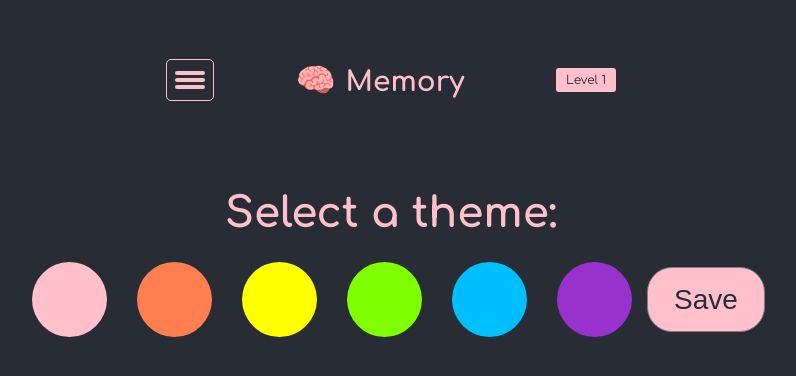
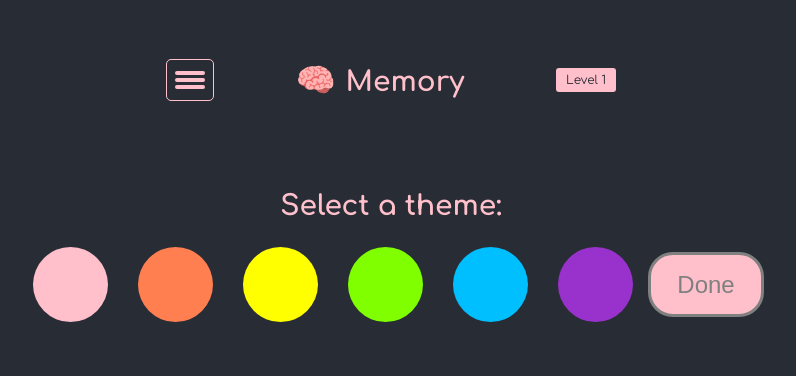
Before and after one commit to amlane/matching-game, a React (Create React App) app: page /settings in a window 1280 px wide. Shown: the top 376 px of the page, without its empty margins (249-1045 px from the left). Built offline with nearby package versions, Linux system fonts and the light colour scheme.

Commit message:
added the ability to remember which level the user was on and finished up the last styling tweeks for now

```diff
--- a/src/components/Cards.jsx
+++ b/src/components/Cards.jsx
@@ -18,6 +18,14 @@ function Cards({ level, setLevel }) {
   const [isGameWon, setIsGameWon] = useState(false);
 
   useEffect(() => {
+    console.log("setLevel");
+    // checks for last level user was on
+    let currentLevel = localStorage.getItem("current_level");
+    if (currentLevel) {
+      setCardQty(12 + 4 * (currentLevel - 1));
+      setLevel(currentLevel);
+    }
+
     let newGame = [];
     let count = 0;
     for (let i = 1; i <= cardQty / 2; i++) {
@@ -29,7 +37,7 @@ function Cards({ level, setLevel }) {
     shuffle(newGame);
 
     setGameBoard(newGame);
-  }, [cardQty]);
+  }, [cardQty, setLevel]);
 
   useEffect(() => {
     let initializeBoard = [];
--- a/src/components/ColorTheme.jsx
+++ b/src/components/ColorTheme.jsx
@@ -35,7 +35,7 @@ function ColorTheme(props) {
           className="selection purple"
           onClick={() => setColorTheme("darkorchid")}
         ></div>
-        <button onClick={() => props.history.push("/")}>Save</button>
+        <button onClick={() => props.history.push("/")}>Done</button>
       </section>
     </div>
   );
--- a/src/components/GameWon.jsx
+++ b/src/components/GameWon.jsx
@@ -19,6 +19,8 @@ function GameWon({
     setGuessCount(0);
     setUsersScore(0);
     setLevel(level + 1);
+    console.log(typeof level);
+    localStorage.setItem("current_level", +level + 1);
     setCardQty(cardQty + 4);
   };
 
@@ -27,6 +29,7 @@ function GameWon({
     setGuessCount(0);
     setUsersScore(0);
     setLevel(1);
+    localStorage.setItem("current_level", 1);
     setCardQty(12);
   };
 
--- a/src/styles/Cards.css
+++ b/src/styles/Cards.css
@@ -56,10 +56,11 @@
 
 .display-msg {
   color: var(--mainColor);
+  background-color: var(--accentColor);
   font-size: 1.5rem;
   height: 10vh;
   border: 3px solid var(--mainColor);
-  border-radius: 5px;
+  border-radius: 15px;
   width: 90%;
   margin: 10px auto;
   display: flex;
--- a/src/styles/ColorTheme.css
+++ b/src/styles/ColorTheme.css
@@ -4,6 +4,10 @@
   flex-wrap: wrap;
   padding: 20px;
   color: var(--mainColor);
+  font-size: 1.75rem;
+}
+
+.color-theme h2 {
   font-size: 1.75rem;
 }
 
@@ -22,13 +26,14 @@
 }
 
 .color-theme button {
-  border: 1px solid var(--accentColor);
+  border: 3px solid var(--accentColor);
   border-radius: 25px;
   margin: 20px 0;
   padding: 8px 26px;
-  font-size: 1.75rem;
-  background: pink;
-  color: #282c34;
+  font-size: 1.5rem;
+  background: var(--mainColor);
+  color: var(--accentColor);
+  /* box-shadow: 0 2px 4px var(--accentColor); */
 }
 
 .default {
--- a/src/styles/GameWon.css
+++ b/src/styles/GameWon.css
@@ -33,9 +33,9 @@
   flex-direction: column;
   justify-content: flex-start;
   align-items: baseline;
-  width: 40%;
+  width: 80%;
   margin: 0 auto;
-  padding: 8px;
+  padding: 8px 0;
 }
 
 .winner-modal .top-scores .levels {
@@ -47,12 +47,15 @@
 
 h2 {
   margin: 10px 0;
-  /* border: 1px solid red; */
 }
 
 .winner-modal .top-scores h3 {
   padding: 0;
   margin: 10px 0;
+}
+
+h3 {
+  width: 100%;
 }
 
 .confetti-ctr button,
--- a/src/styles/index.css
+++ b/src/styles/index.css
@@ -3,6 +3,13 @@
   padding: 0;
   box-sizing: border-box;
 }
+
+:root {
+  --mainColor: pink;
+  --accentColor: gray;
+  --mainBgColor: #282c34;
+}
+
 body {
   margin: 0;
   /* font-family: -apple-system, BlinkMacSystemFont, "Segoe UI", "Roboto", "Oxygen",
@@ -15,10 +22,5 @@ body {
 
 html,
 body {
-  background-color: #282c34;
+  background-color: var(--mainBgColor);
 }
-
-:root {
-  --mainColor: pink;
-  --accentColor: gray;
-}
```
